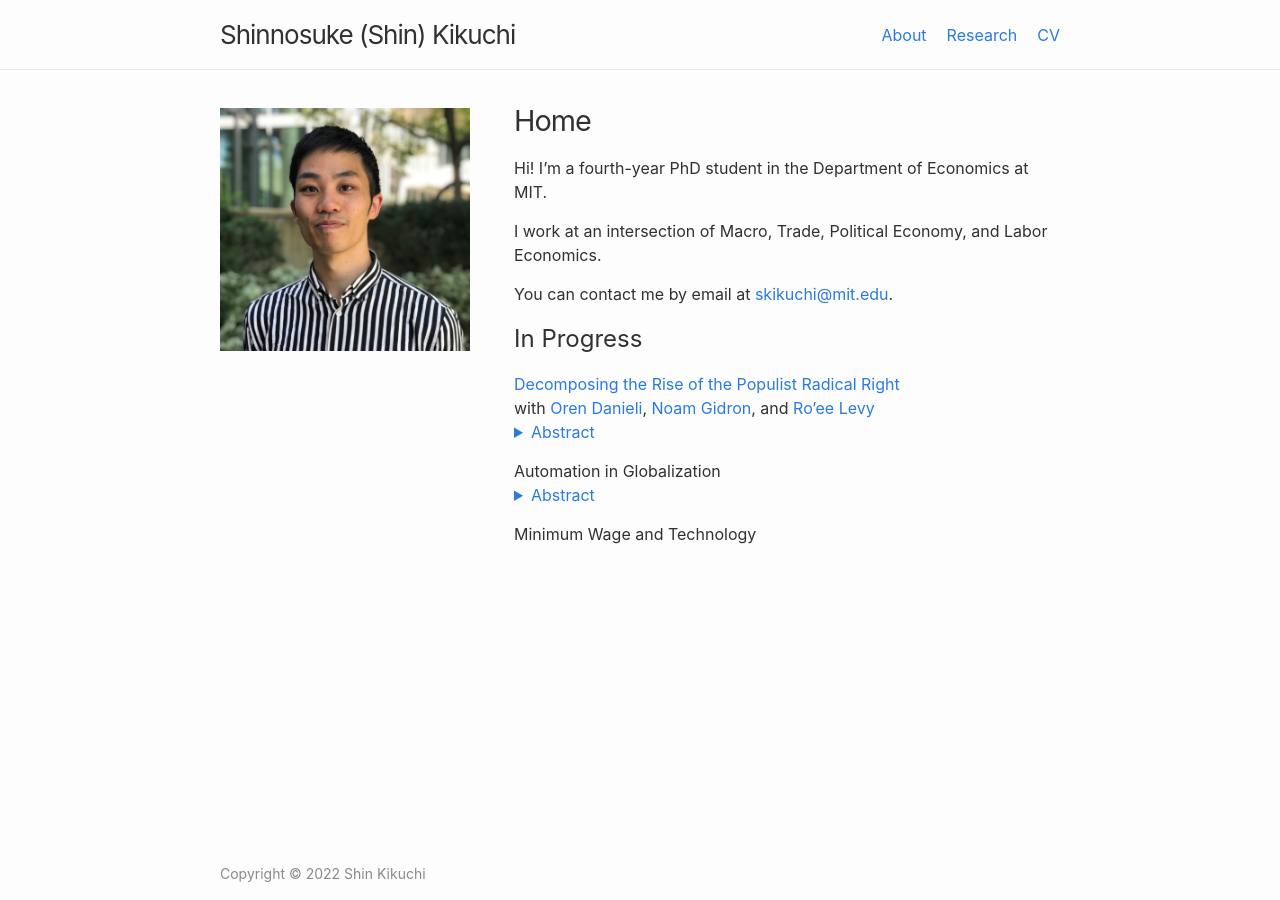
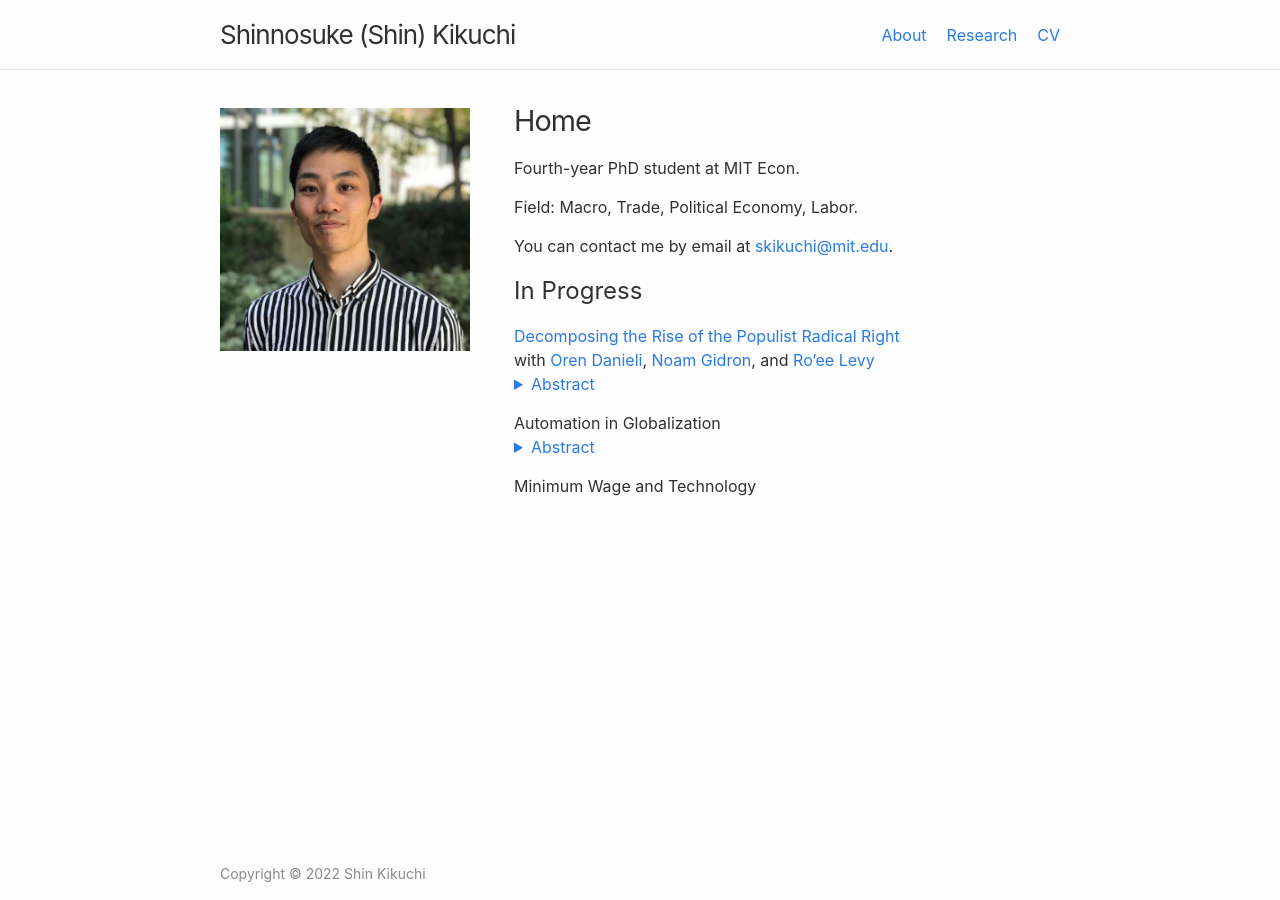
Before and after one commit to shinnkikuchi/shinnkikuchi.github.io, a Jekyll site: the page built from index.md, in a window 1280 px wide. Built offline with Jekyll 4.4.1, drawn with Linux system fonts in a browser that asks for light colours.

Commit message:
Update index.md

```diff
--- a/index.md
+++ b/index.md
@@ -6,9 +6,9 @@ layout: home
 title: Home
 ---
 
-Hi! I'm a fourth-year PhD student in the Department of Economics at MIT.
+Fourth-year PhD student at MIT Econ.
 
-I work at an intersection of Macro, Trade, Political Economy, and Labor Economics.
+Field: Macro, Trade, Political Economy, Labor.
 
 You can contact me by email at [skikuchi@mit.edu](mailto:skikuchi@mit.edu).
 
```
